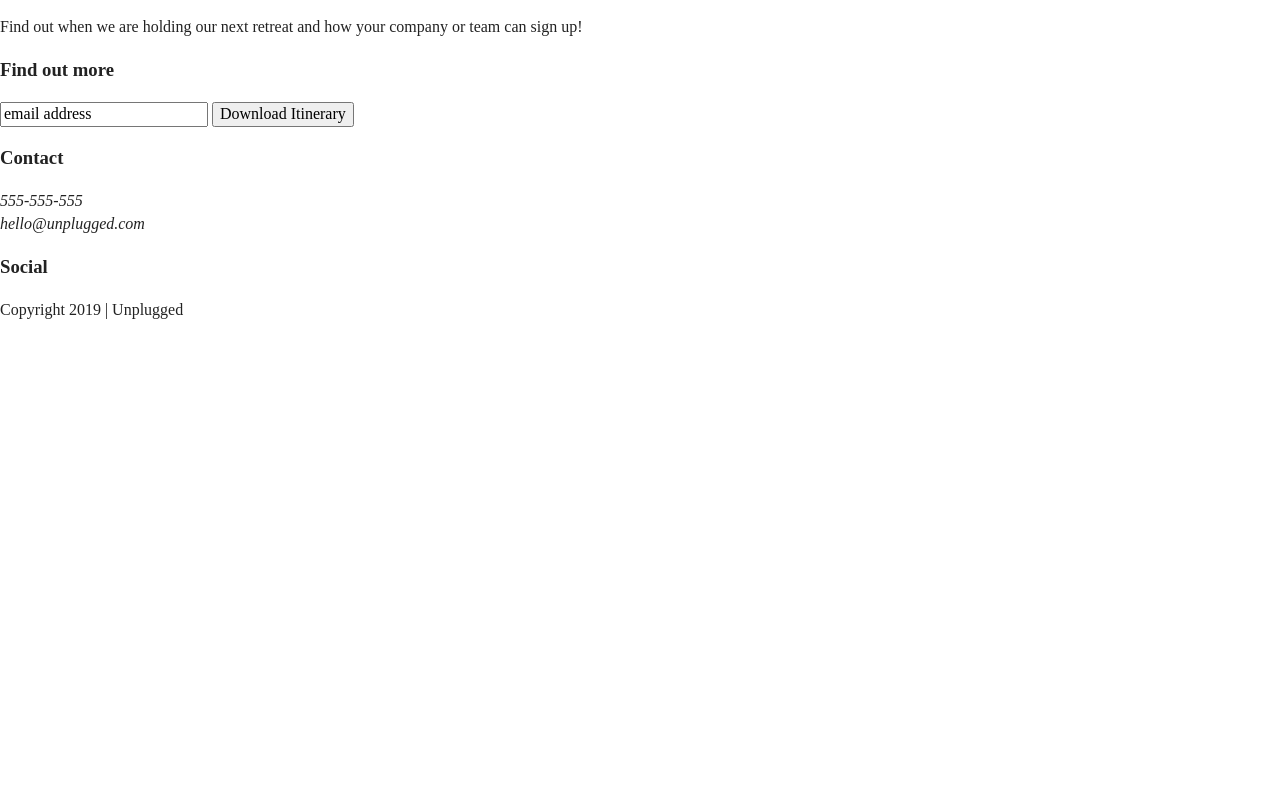
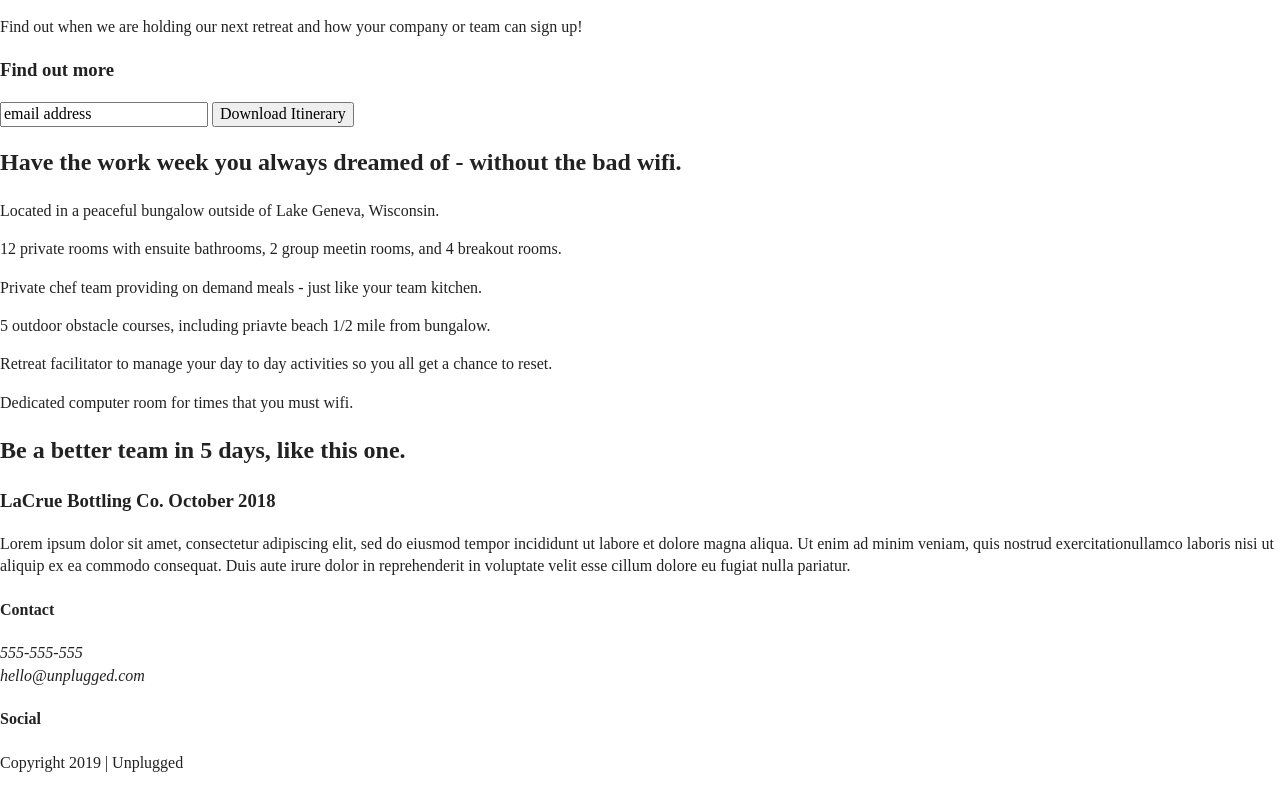
Before and after one commit to walters-i/unplugged-retreat-2020, a website: page index.html in a window 1280 px wide. Shown: the part 604-1394 px from the top of the page. Before the commit the page ends 941 px from the top, so only its background shows below. Drawn offline with Linux system fonts and the light colour scheme.

Commit message:
Finished main section, added class names, completed homepage html

```diff
--- a/index.html
+++ b/index.html
@@ -39,28 +39,73 @@
 
     <main>
 
-      <section>
+      <section class="hero-area">
         <h1>Retreat from the desk, return refreshed.</h1>
         <img src="/Assets/jake-melara-30679-unsplash.jpg" alt="hero image">
       </section>
 
       <aside>
-        <h3>Want to join the next retreat?</h3>
-        <p>Find out when we are holding our next retreat and how your company or team can sign up!</p>
-        <div class="email-submission">
+        <div class="form-description">
+          <h3>Want to join the next retreat?</h3>
+          <p>Find out when we are holding our next retreat and how your company or team can sign up!</p>
+        </div>
+        <div class="form">
           <h3>Find out more</h3>
           <input type="text" name="name" value="email address">
           <input type="button" value="Download Itinerary">
         </div>
       </aside>
 
+      <section class="features">
+        <div class="content-wrapper">
+          <!--Add your features content here-->
+            <h2>Have the work week you always dreamed of - without the bad wifi.</h2>
+            <article>
+              <p class="fontawesome-icon"></p>
+              <p class="features-item-description">Located in a peaceful bungalow outside of Lake Geneva, Wisconsin.</p>
+            </article>
+            <article>
+              <p class="fontawesome-icon"></p>
+              <p class="features-item-description">12 private rooms with ensuite bathrooms, 2 group meetin rooms, and 4 breakout rooms.</p>
+            </article>
+            <article>
+              <p class="fontawesome-icon"></p>
+              <p class="features-item-description">Private chef team providing on demand meals - just like your team kitchen.</p>
+            </article>
+            <article>
+              <p class="fontawesome-icon"></p>
+              <p class="features-item-description">5 outdoor obstacle courses, including priavte beach 1/2 mile from bungalow.</p>
+            </article>
+            <article>
+              <p class="fontawesome-icon"></p>
+              <p class="features-item-description">Retreat facilitator to manage your day to day activities so you all get a chance to reset.</p>
+            </article>
+            <article>
+              <p class="fontawesome"></p>
+              <p class="features-item-description">Dedicated computer room for times that you must wifi.</p>
+            </article>
+        </div>
+      </section>
+
+      <section class="reviews">
+        <div class="content-wrapper">
+          <h2>Be a better team in 5 days, like this one.</h2>
+          <article>
+            <div>
+              <h3>LaCrue Bottling Co. October 2018</h3>
+              <p>Lorem ipsum dolor sit amet, consectetur adipiscing elit, sed do eiusmod tempor incididunt ut labore et dolore magna aliqua. Ut enim ad minim veniam, quis nostrud exercitationullamco laboris nisi ut aliquip ex ea commodo consequat. Duis aute irure dolor in reprehenderit in voluptate velit esse cillum dolore eu fugiat nulla pariatur.</p>
+            </div>
+          </article>
+        </div>
+      </section>
     </main>
+    <!--main wrapper-->
 
     <footer>
       <div class="content-wrapper">
         <div class="footer-content">
           <div class="contact">
-            <h3>Contact</h3>
+            <h4>Contact</h4>
             <address>
               <p>555-555-555<br>
               hello@unplugged.com</p>
@@ -68,7 +113,7 @@
           </div>
           <div class="social">
             <div class="social-icons">
-              <h3>Social</h3>
+              <h4>Social</h4>
               <p><a href="https://www.facebook.com/yoursite" target="_blank"></a></p>
               <p><a href="https://www.twitter.com/yorsite" target="_blank"></a></p>
               <p><a href="https://www.instagram.com/yoursite" target="_blank"></a></p>
```
